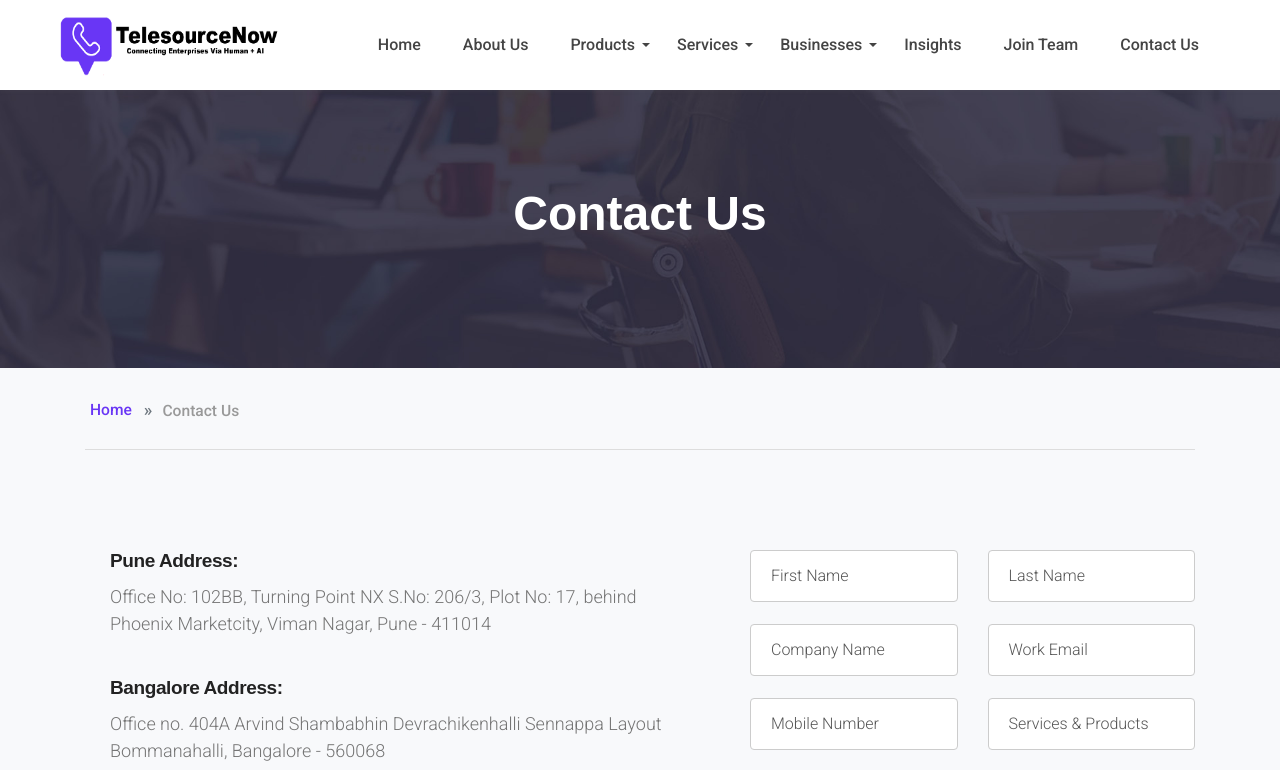
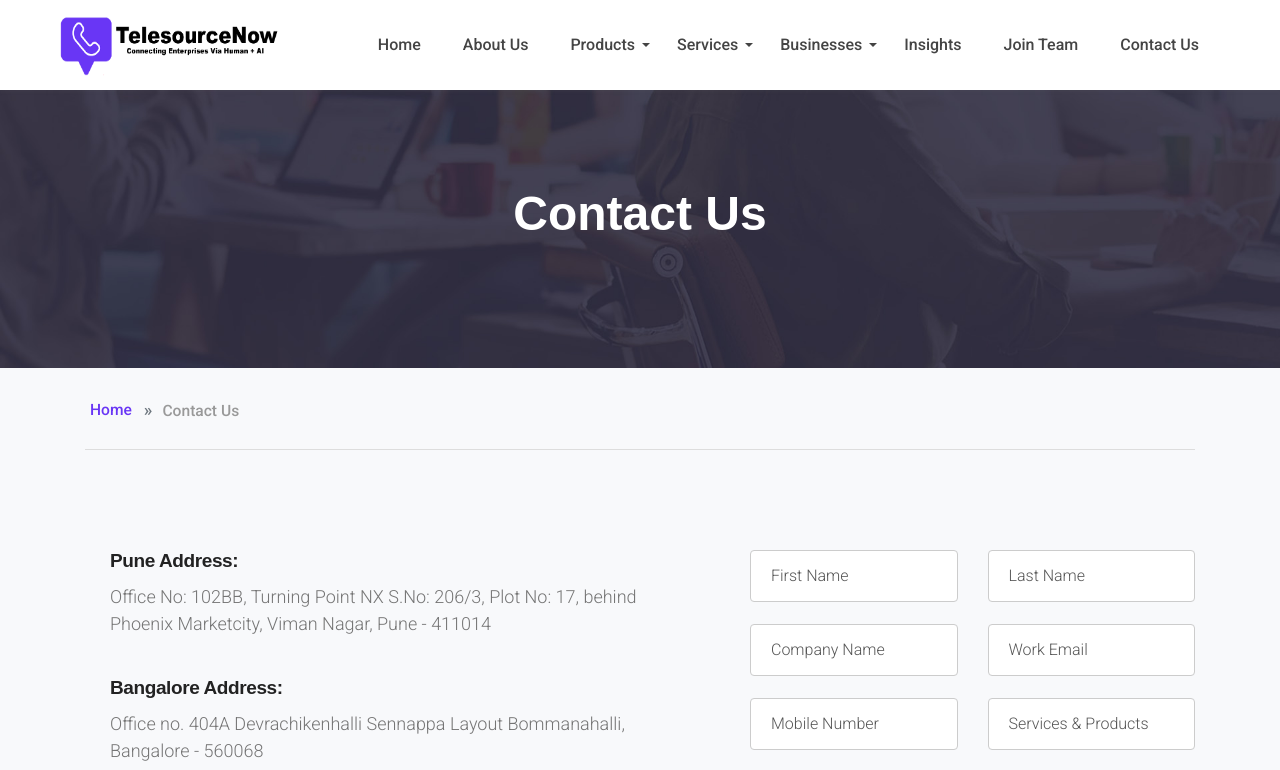
Before and after one commit to telesourcenow/telesourceweb, a Next.js app: page /contacts in a window 1280 px wide. Shown: the top 770 px of the page. Built offline with nearby package versions, Linux system fonts and the light colour scheme; a web font is replaced by a local one.

Commit message:
bangalore address changed

```diff
--- a/pages/contacts.js
+++ b/pages/contacts.js
@@ -52,7 +52,7 @@ export default function Contacts() {
                                         </div>
                                         <div className="contact-box">
                                             <h5 className="h5-sm">Bangalore Address:</h5>
-                                            <p className="grey-color">Office no. 404A Arvind Shambabhin Devrachikenhalli Sennappa
+                                            <p className="grey-color">Office no. 404A Devrachikenhalli Sennappa
                                             Layout Bommanahalli, Bangalore - 560068</p>
                                         </div>
                                         <div className="contact-box">
```
